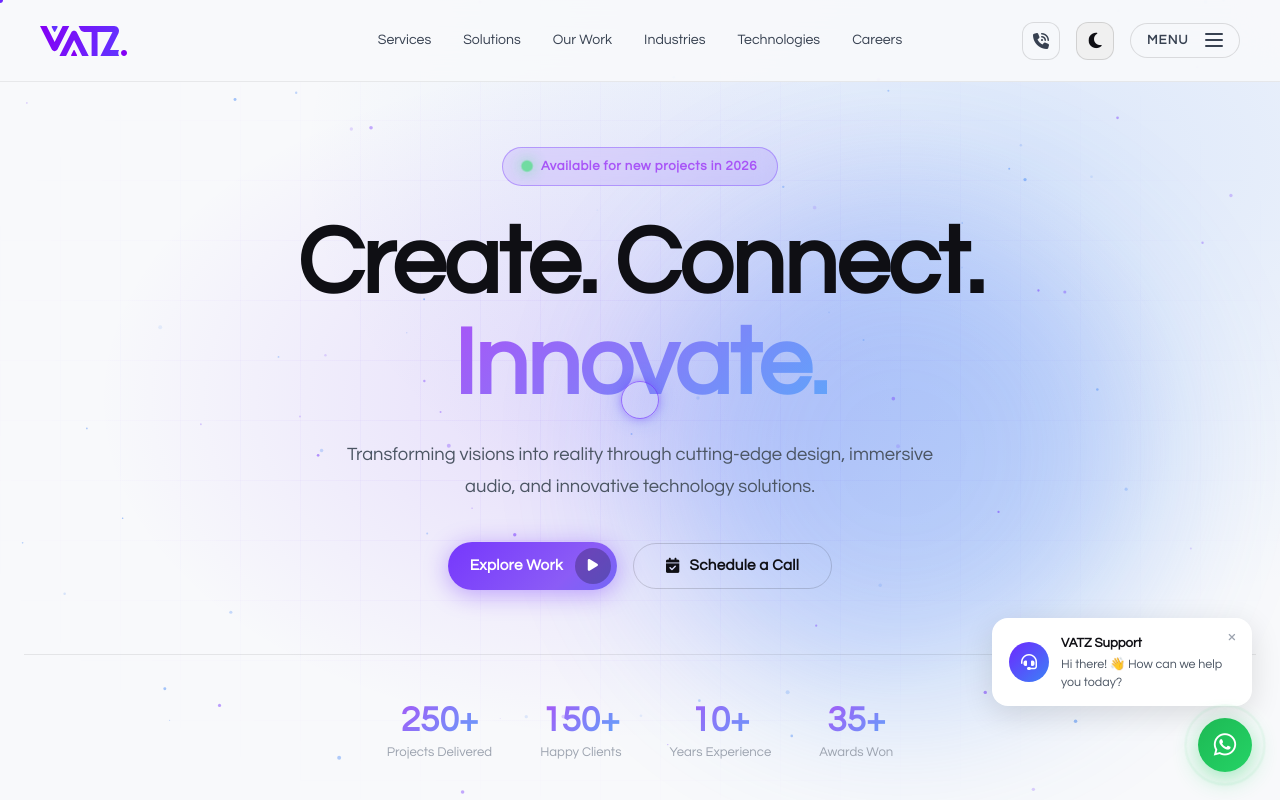
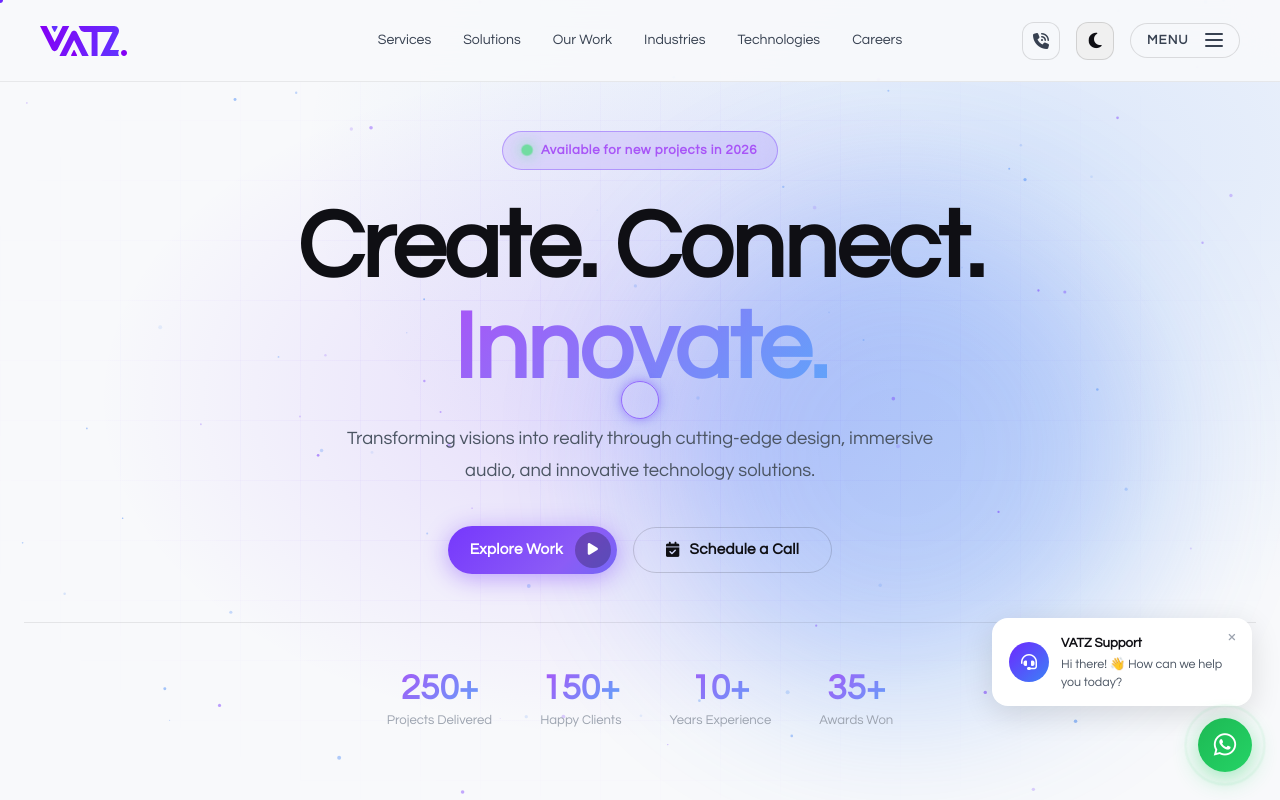
Before and after one commit to RasalMoideen/vatz-global, a plain HTML site: page index.html in a window 1280 px wide. Shown: the top 800 px of the page. Drawn offline with Linux system fonts and the light colour scheme; a web font is replaced by a local one.

Commit message:
fix: adjust hero-stats spacing — reduce margin-top and normalise padding

```diff
--- a/css/main.css
+++ b/css/main.css
@@ -656,7 +656,7 @@
 /* Stats Row */
 .hero-stats {
   display: flex; justify-content: center; gap: 3rem; flex-wrap: wrap;
-  margin-top: 4rem; padding-top: 3rem;
+  margin-top: 3rem; padding: 3rem 0;
   border-top: 1px solid var(--border-glass);
 }
 .hero-stat-num {
```
